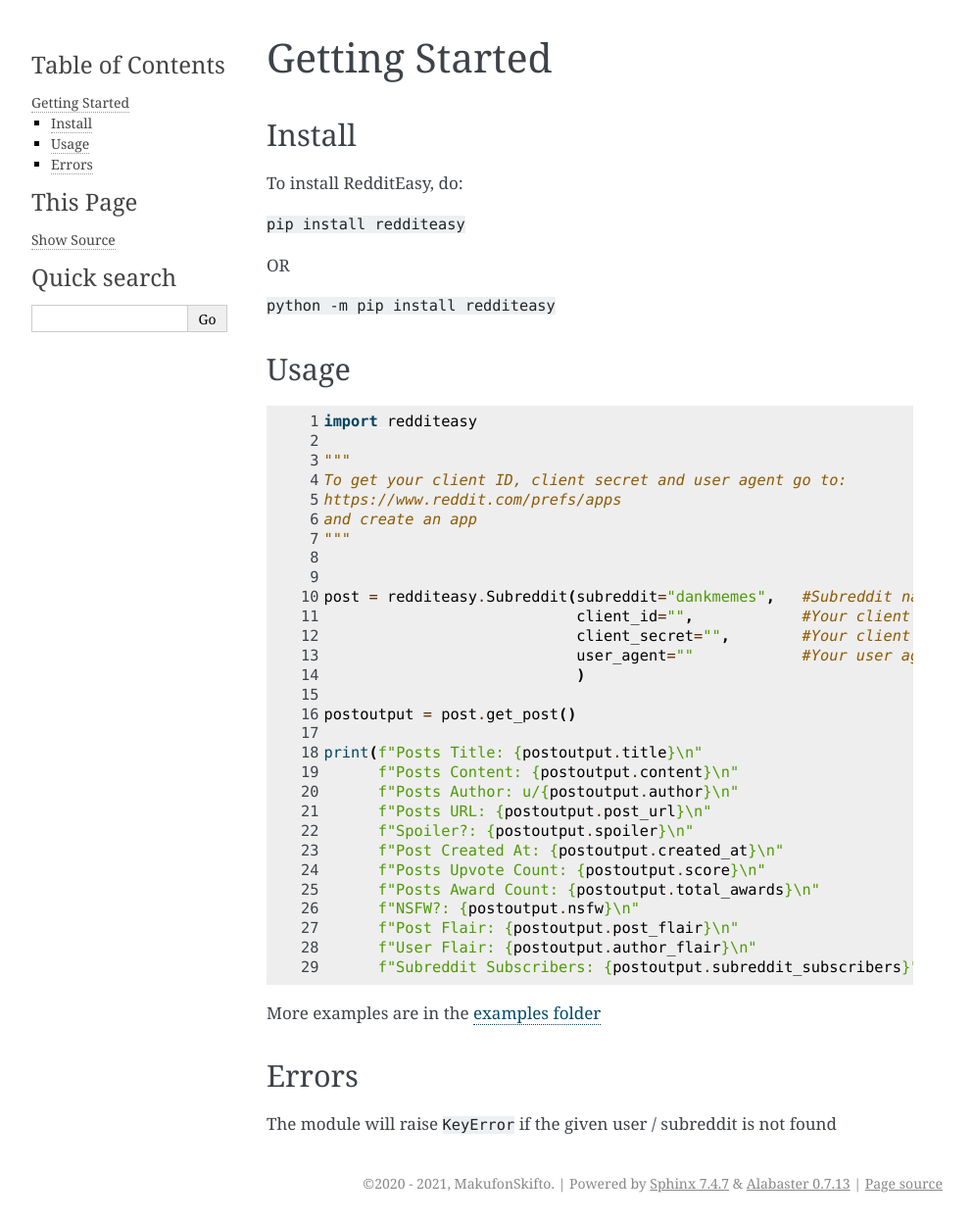
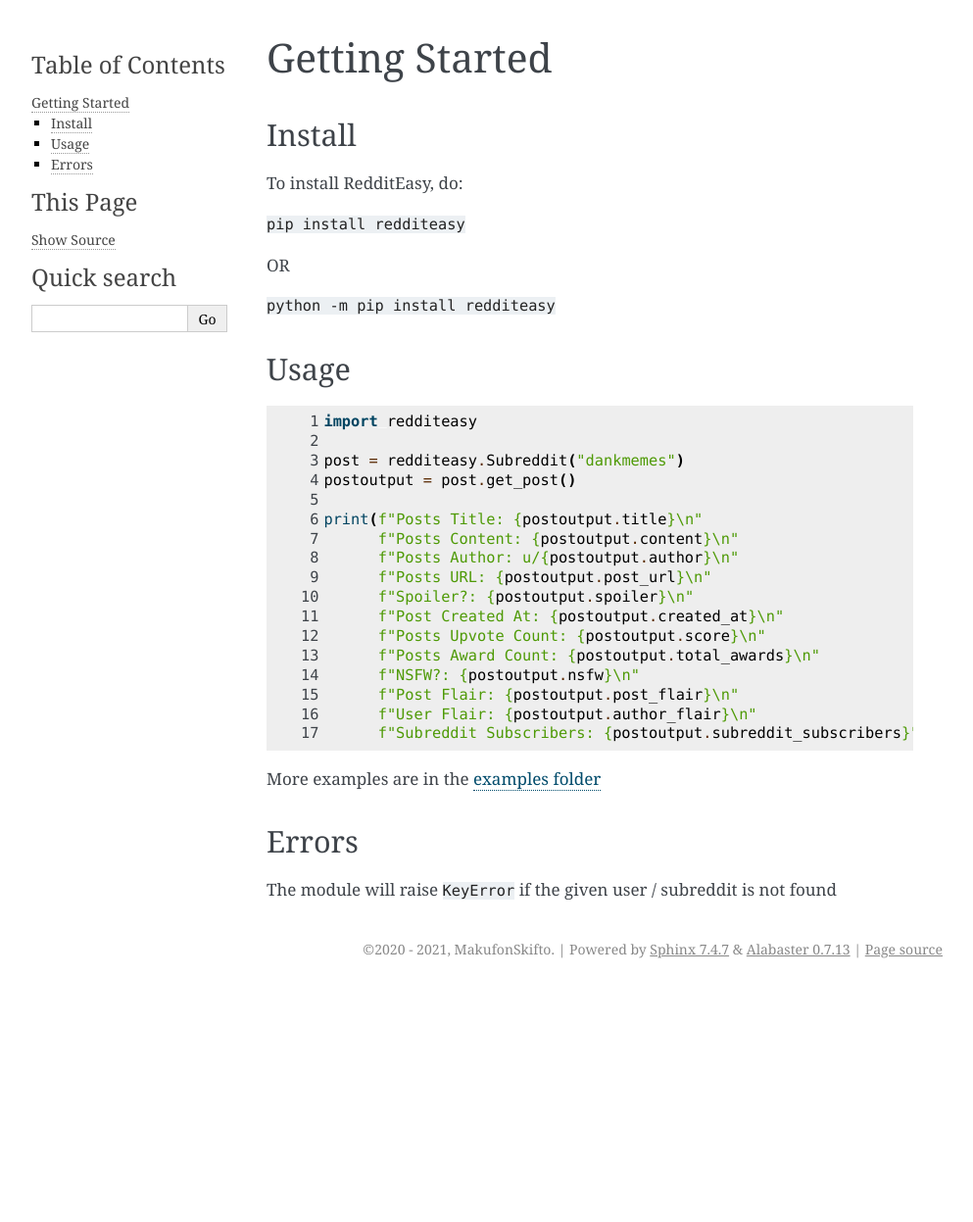
Before and after one commit to mrsrmn/RedditEasy, a Sphinx documentation site: the page built from docs/source/start.rst, in a window 1280 px wide. Shown: the whole page at 98% size, without its empty margins (148-1141 px from the left). Built offline with Sphinx 7.4.7, drawn with Linux system fonts in a browser that asks for light colours; after the commit the page ends 1008 px from its top, so only the background shows below that.

Commit message:
changed LICENSE and *new* docs

```diff
--- a/docs/source/start.rst
+++ b/docs/source/start.rst
@@ -19,19 +19,7 @@
 
   import redditeasy
 
-  """
-  To get your client ID, client secret and user agent go to:
-  https://www.reddit.com/prefs/apps
-  and create an app
-  """
-
-
-  post = redditeasy.Subreddit(subreddit="dankmemes",   #Subreddit name
-                              client_id="",            #Your client ID
-                              client_secret="",        #Your client secret
-                              user_agent=""            #Your user agent (ex: ClientName/0.1 by YourUsername")
-                              )
-
+  post = redditeasy.Subreddit("dankmemes")
   postoutput = post.get_post()
 
   print(f"Posts Title: {postoutput.title}\n"
```
Also changed, not shown: 6 other files.
